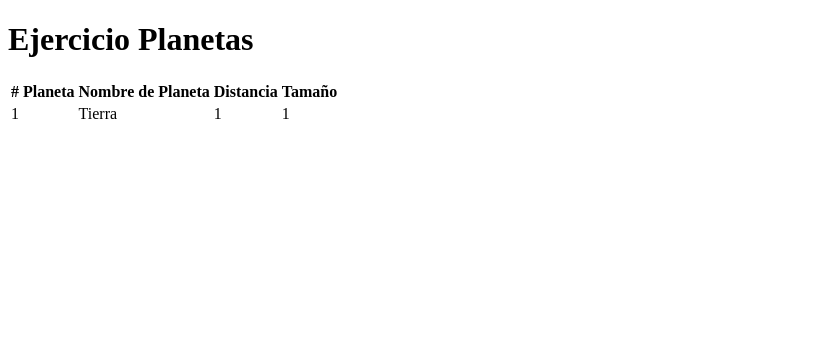
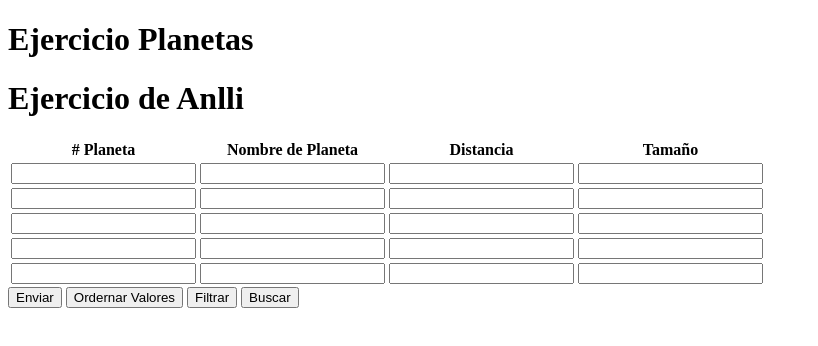
Before and after one commit to AnlliGallardo/git-Js-claseFront, a plain HTML site: page index.html in a window 1280 px wide. Shown: the whole page, without its empty margins (0-818 px from the left). Drawn offline with Linux system fonts and the light colour scheme.

Commit message:
titulo Anlli

```diff
--- a/index.html
+++ b/index.html
@@ -9,6 +9,7 @@
 </head>
 <body>
     <h1>Ejercicio Planetas</h1>
+    <h1>Ejercicio de Anlli</h1>
     <table>
         <thead>
             <tr>
@@ -20,14 +21,46 @@
         </thead>
         <tbody>
             <tr>
-                <td>1</td>
-                <td>Tierra</td>
-                <td>1</td>
-                <td>1</td>
+                <td><input type="number" id="n_planeta_1" class="numeracion_planetas planeta1"></td>
+                <td><input type="text" id="np_planeta_1" class="nombre_planetas planeta1"></td>
+                <td><input type="number" id="d_planeta_1" class="distancia_planetas planeta1"></td>
+                <td><input type="number" id="t_planeta_1" class="Tamanio_planetas planeta1"></td>
+            </tr>
+            <tr>
+                <td><input type="number" id="n_planeta_2" class="numeracion_planetas planeta2"></td>
+                <td><input type="text" id="np_planeta_2" class="nombre_planetas planeta2"></td>
+                <td><input type="number" id="d_planeta_2" class="distancia_planetas planeta2"></td>
+                <td><input type="number" id="t_planeta_2" class="Tamanio_planetas planeta2"></td>
+            </tr>
+            <tr>
+                <td><input type="number" id="n_planeta_3" class="numeracion_planetas planeta3"></td>
+                <td><input type="text" id="np_planeta_3" class="nombre_planetas planeta3"></td>
+                <td><input type="number" id="d_planeta_3" class="distancia_planetas planeta3"></td>
+                <td><input type="number" id="t_planeta_3" class="Tamanio_planetas planeta3"></td>
+            </tr>
+            <tr>
+                <td><input type="number" id="n_planeta_4" class="numeracion_planetas"></td>
+                <td><input type="text" id="np_planeta_4" class="nombre_planetas"></td>
+                <td><input type="number" id="d_planeta_4" class="distancia_planetas"></td>
+                <td><input type="number" id="t_planeta_4" class="Tamanio_planetas planeta4"></td>
+            </tr>
+            <tr>
+                <td><input type="number" id="n_planeta_5" class="numeracion_planetas"></td>
+                <td><input type="text" id="np_planeta_5" class="nombre_planetas"></td>
+                <td><input type="number" id="d_planeta_5" class="distancia_planetas"></td>
+                <td><input type="number" id="t_planeta_5" class="Tamanio_planetas planeta5"></td>
             </tr>
         </tbody>
     </table>
 
+    <id class="container">
+
+        <button id="btn_enviar_evaluacion" class="item">Enviar</button>
+        <button id="btn_ordenar_valores" class="item">Ordernar Valores</button>
+        <button id="btn_filtar_distancia" class="item">Filtrar</button>
+        <button id="btn_buscar_planeta" class="item">Buscar</button>
+    </div>
+
     <script src="/script/script.js"></script>
 </body>
 </html>
```
